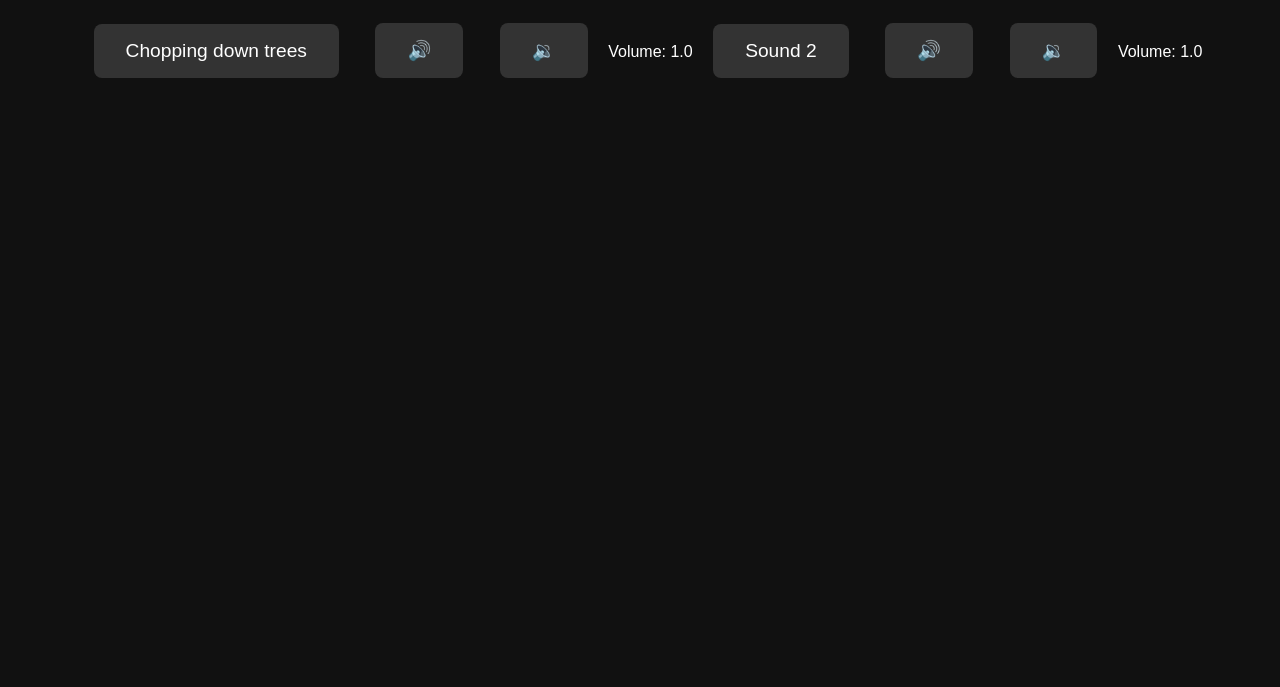
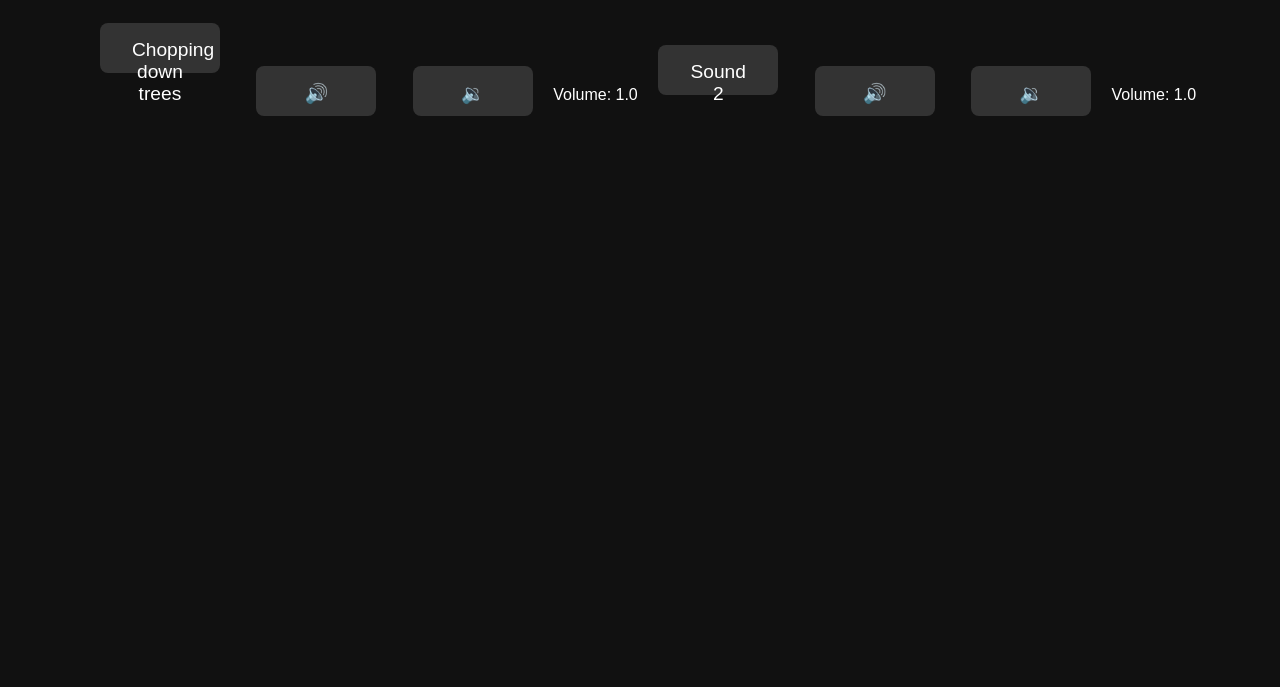
Before and after one commit to srood90/my-soundboard, a plain HTML site: page index.html in a window 1280 px wide. Shown: the part 113-800 px from the top of the page. Drawn offline with Linux system fonts and the light colour scheme.

Commit message:
Update index.html

```diff
--- a/index.html
+++ b/index.html
@@ -8,6 +8,7 @@
     body { font-family: sans-serif; text-align: center; background: #111; color: #fff; padding: 2rem; }
     button { margin: 1rem; padding: 1rem 2rem; font-size: 1.2rem; border: none; border-radius: 8px; background: #333; color: white; cursor: pointer; }
     button:hover { background: #555; }
+    button {width: 120px;height: 50px;font-size: 1.2rem;}
   </style>
 </head>
 <body>
```
